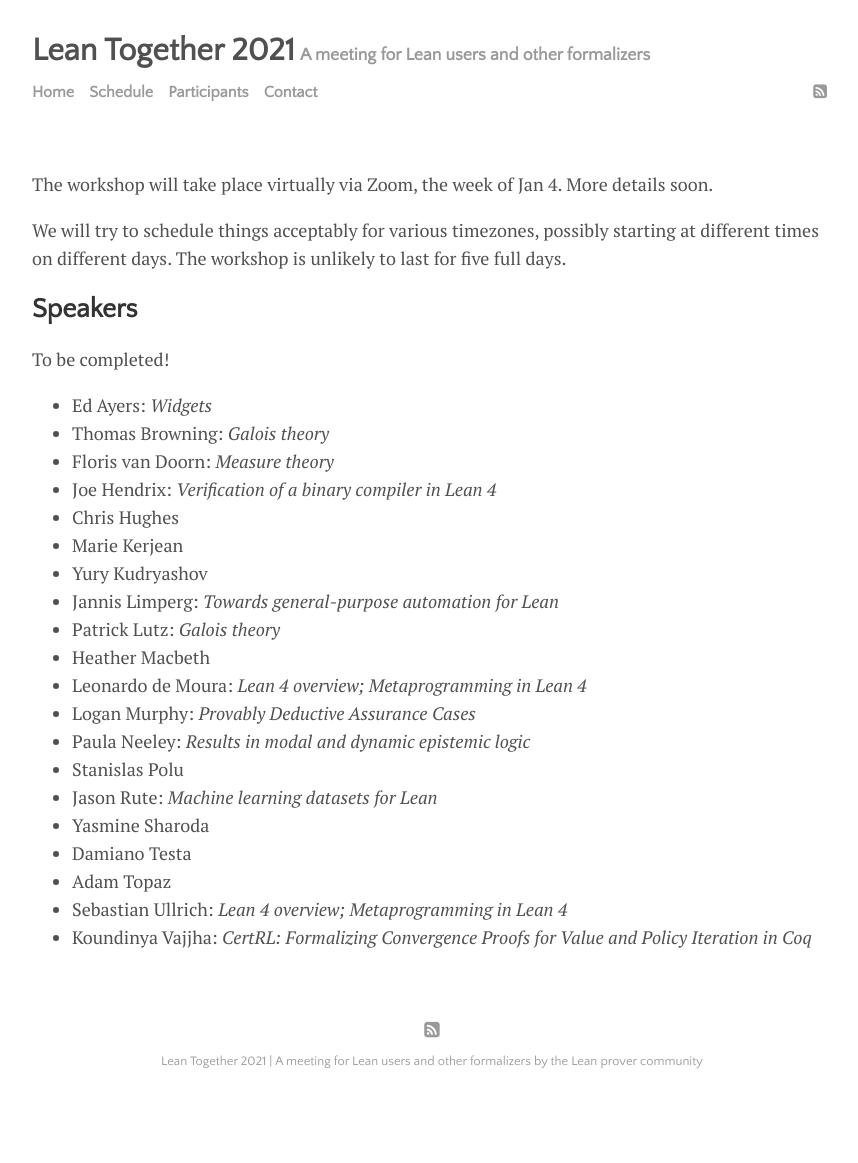
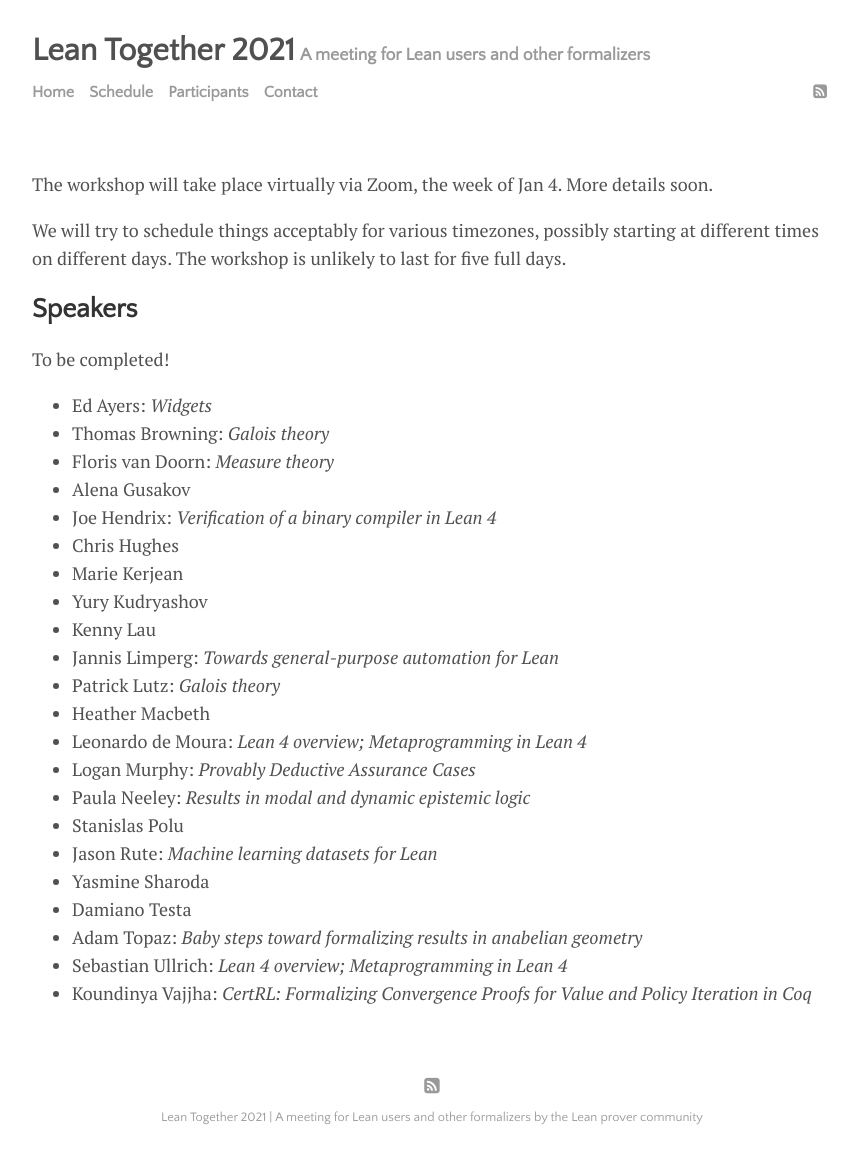
Before and after one commit to leanprover-community/lt2021, a Jekyll site: the page built from schedule.md, in a window 1280 px wide. Shown: the whole page, without its empty margins (208-1066 px from the left). Built offline with Jekyll 4.4.1, drawn with Linux system fonts in a browser that asks for light colours; before the commit the page ends 1107 px from its top, so only the background shows below that.

```diff
--- a/schedule.md
+++ b/schedule.md
@@ -17,10 +17,12 @@ To be completed!
 * Ed Ayers: *Widgets*
 * Thomas Browning: *Galois theory*
 * Floris van Doorn: *Measure theory*
+* Alena Gusakov
 * Joe Hendrix: *Verification of a binary compiler in Lean 4*
 * Chris Hughes
 * Marie Kerjean
 * Yury Kudryashov
+* Kenny Lau
 * Jannis Limperg: *Towards general-purpose automation for Lean*
 * Patrick Lutz: *Galois theory*
 * Heather Macbeth
@@ -31,6 +33,6 @@ To be completed!
 * Jason Rute: *Machine learning datasets for Lean*
 * Yasmine Sharoda
 * Damiano Testa
-* Adam Topaz
+* Adam Topaz: *Baby steps toward formalizing results in anabelian geometry*
 * Sebastian Ullrich: *Lean 4 overview; Metaprogramming in Lean 4*
 * Koundinya Vajjha: *CertRL: Formalizing Convergence Proofs for Value and Policy Iteration in Coq*
```
Also changed, not shown: participants.md (+4 -1 lines).
